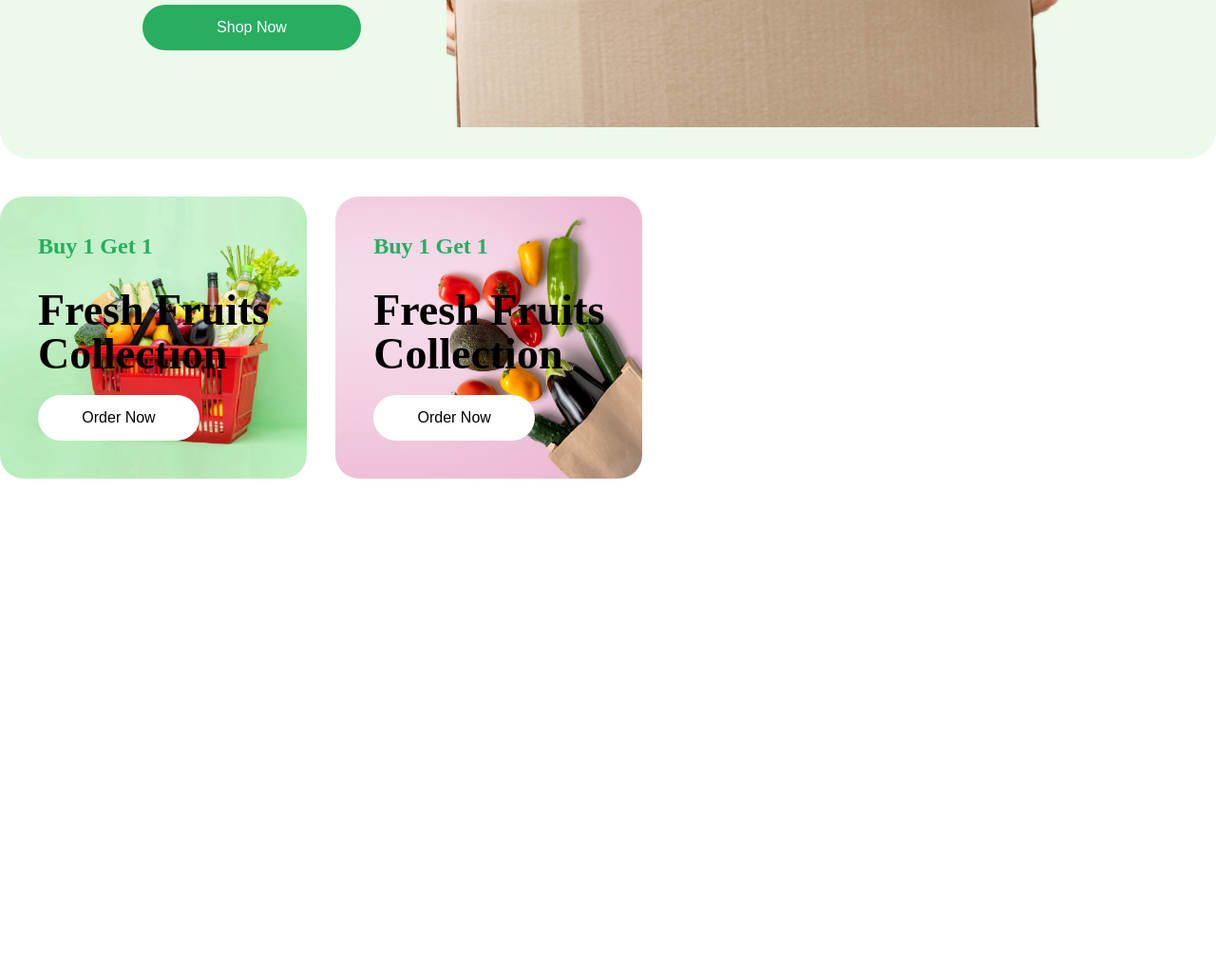
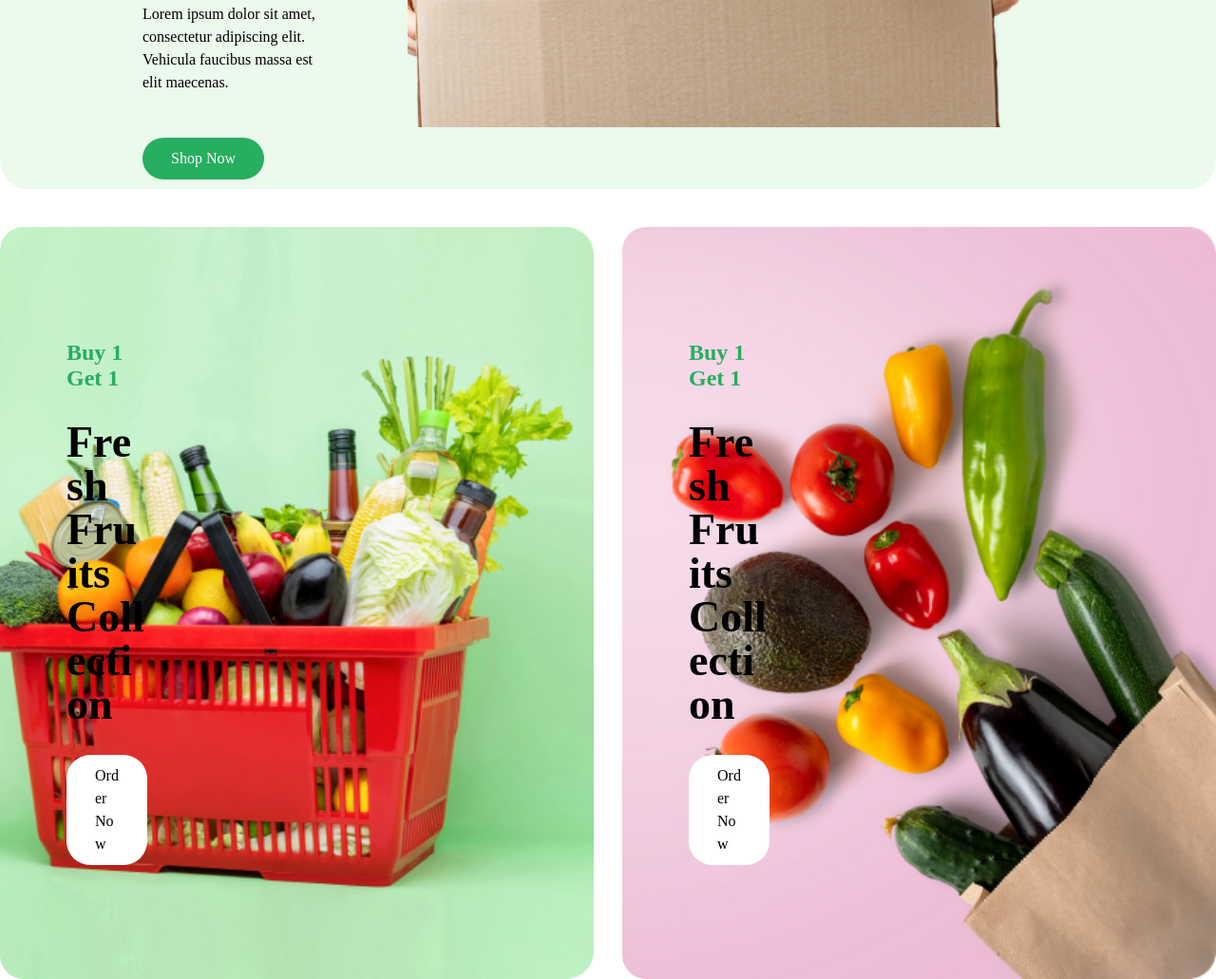
Before and after one commit to mosfequr11/styling-secrets, a plain HTML site: page bangla-shop/index.html in a window 1280 px wide. Shown: the part 874-1905 px from the top of the page at 95% size. Before the commit the page ends 1378 px from the top, so only its background shows below. Drawn offline with nearby package versions, Linux system fonts and the light colour scheme.

Commit message:
add: anchor tag that creates a link

```diff
--- a/bangla-shop/assets/css/style.css
+++ b/bangla-shop/assets/css/style.css
@@ -234,16 +234,21 @@ span.user-text {
 }
 
 .banner-content .shop-btn {
-  background-color: var(--green_color);
-  width: 230px;
-  height: 48px;
+  color: var(--white_color);
+  background: var(--green_color);
   border-radius: 25px;
-  padding: 0 20px;
-  color: var(--white_color);
   cursor: pointer;
   border: 0px;
   font-size: 16px;
-  margin-top: 20px;
+  padding: 10px 30px;
+  text-decoration: none;
+  margin-top: 30px;
+  display: inline-block;
+}
+
+.banner-content .shop-btn:hover {
+  background-color: var(--white_color);
+  color: var(--black_color);
 }
 
 /* Promo Section */
@@ -261,8 +266,11 @@ section.promo {
   background-repeat: no-repeat;
   background-position: right bottom;
   background-size: cover;
-  padding: 40px;
   border-radius: 25px;
+  padding-right: 470px;
+  padding-top: 120px;
+  padding-left: 70px;
+  padding-bottom: 120px;
 }
 
 .promo-image {
@@ -274,14 +282,19 @@ section.promo {
 .promo-item .shop-btn {
   background-color: var(--white_color);
   color: var(--black_color);
-  width: 170px;
-  height: 48px;
   border-radius: 25px;
-  padding: 0 20px;
   cursor: pointer;
   border: 0px;
   font-size: 16px;
-  margin-top: 20px;
+  padding: 10px 30px;
+  text-decoration: none;
+  margin-top: 30px;
+  display: inline-block;
+}
+
+.promo-item .shop-btn:hover {
+  color: var(--white_color);
+  background: var(--green_color);
 }
 
 .promo-item .title {
--- a/bangla-shop/index.html
+++ b/bangla-shop/index.html
@@ -153,9 +153,8 @@
                 <span class="tagline">Save up 30% off</span>
                 <h2 class="title">Bengal Vegetable farm Organic 100%</h2>
                 <p class="desc">Lorem ipsum dolor sit amet, consectetur adipiscing elit. Vehicula faucibus massa est
-                  elit
-                  maecenas.</p>
-                <button class="shop-btn">Shop Now</button>
+                  elit maecenas.</p>
+                <a href="#" class="shop-btn">Shop Now</a>
               </div>
               <div class="banner-image">
                 <figure>
@@ -182,14 +181,14 @@
         <div class="promo-content">
           <span class="tagline">Buy 1 Get 1</span>
           <h2 class="title">Fresh Fruits <br>Collection</h2>
-          <button class="shop-btn">Order Now</button>
+          <a href="#" class="shop-btn">Order Now</a>
         </div>
       </div>
       <div class="promo-item" style="background-image: url(assets/images/promo-bg-2.jpg);">
         <div class="promo-content">
           <span class="tagline">Buy 1 Get 1</span>
           <h2 class="title">Fresh Fruits <br>Collection</h2>
-          <button class="shop-btn">Order Now</button>
+          <a href="#" class="shop-btn">Order Now</a>
         </div>
       </div>
     </div>
```
